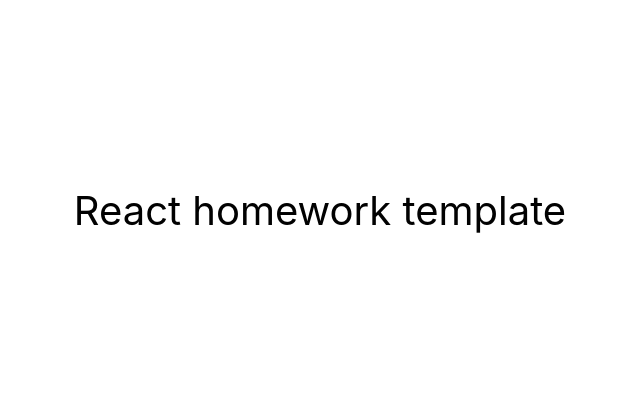
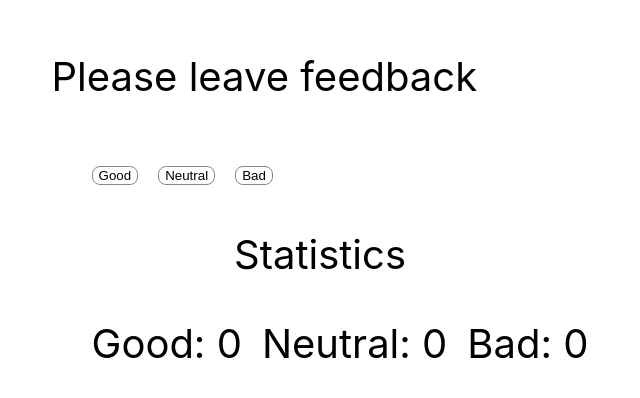
Before and after one commit to andea13/goit-react-hw-02-feedback, a React (Create React App) app: page / in a window 1280 px wide. Shown: the part 190-588 px from the top of the page, without its empty margins (320-960 px from the left). Built offline with nearby package versions, Linux system fonts and the light colour scheme.

Commit message:
adds first step of the exercise only

```diff
--- a/package.json
+++ b/package.json
@@ -4,6 +4,8 @@
   "private": true,
   "homepage": "https://andea13.github.io/goit-react-hw-02-feedback/",
   "dependencies": {
+    "@emotion/react": "^11.11.1",
+    "@emotion/styled": "^11.11.0",
     "@testing-library/jest-dom": "^5.16.3",
     "@testing-library/react": "^12.1.4",
     "@testing-library/user-event": "^13.5.0",
--- a/src/components/App.jsx
+++ b/src/components/App/App.jsx
@@ -1,3 +1,7 @@
+import React from 'react';
+import Options from '../Options/Options';
+import { AppContainer } from './App.styled';
+
 export const App = () => {
   return (
     <div
@@ -7,10 +11,10 @@ export const App = () => {
         justifyContent: 'center',
         alignItems: 'center',
         fontSize: 40,
-        color: '#010101'
+        color: '#010101',
       }}
     >
-      React homework template
+      <Options />
     </div>
   );
 };
--- /dev/null
+++ b/src/components/App/App.styled.jsx
@@ -0,0 +1,8 @@
+import styled from '@emotion/styled';
+
+export const AppContainer = styled.div`
+  list-style: none;
+  display: flex;
+  flex-direction: column;
+  gap: 20px;
+`;
--- /dev/null
+++ b/src/components/Options/Options.jsx
@@ -0,0 +1,81 @@
+import React, { Component } from 'react';
+import { ButtonList, Button, StatTitle, StatsList } from './Options.style';
+
+class Options extends Component {
+  state = {
+    good: 0,
+    neutral: 0,
+    bad: 0,
+  };
+
+  handleOnGoodClick = event => {
+    this.setState({
+      good: (this.state.good += 1),
+    });
+  };
+
+  handleOnNeutralClick = event => {
+    this.setState({
+      neutral: (this.state.neutral += 1),
+    });
+  };
+
+  handleOnBadClick = event => {
+    this.setState({
+      bad: (this.state.bad += 1),
+    });
+  };
+
+  //   countTotalFeedback() {
+  //     let total = 0;
+  //   }
+
+  //   reset = () => {
+  //     this.setState({
+  //       good: 0,
+  //       neutral: 0,
+  //       bad: 0,
+  //     });
+  //   };
+
+  render() {
+    return (
+      <div>
+        <p>Please leave feedback</p>
+        <ButtonList>
+          <li>
+            <Button type="button" onClick={this.handleOnGoodClick}>
+              Good
+            </Button>
+          </li>
+          <li>
+            <Button type="button" onClick={this.handleOnNeutralClick}>
+              Neutral
+            </Button>
+          </li>
+          <li>
+            <Button type="button" onClick={this.handleOnBadClick}>
+              Bad
+            </Button>
+          </li>
+        </ButtonList>
+        <div>
+          <StatTitle>Statistics</StatTitle>
+          <StatsList>
+            <li>
+              Good: <span>{this.state.good}</span>
+            </li>
+            <li>
+              Neutral: <span>{this.state.neutral}</span>
+            </li>
+            <li>
+              Bad: <span>{this.state.bad}</span>
+            </li>
+          </StatsList>
+        </div>
+      </div>
+    );
+  }
+}
+
+export default Options;
--- /dev/null
+++ b/src/components/Options/Options.style.jsx
@@ -0,0 +1,24 @@
+import styled from '@emotion/styled';
+
+export const ButtonList = styled.ul`
+  list-style: none;
+  display: flex;
+  gap: 20px;
+`;
+
+export const Button = styled.button`
+  border-radius: 8px;
+  background-color: #fff;
+  border: 1px solid #898689;
+`;
+
+export const StatsList = styled.ul`
+  list-style: none;
+  display: flex;
+
+  gap: 20px;
+`;
+
+export const StatTitle = styled.p`
+  text-align: center;
+`;
--- a/src/index.js
+++ b/src/index.js
@@ -1,6 +1,6 @@
 import React from 'react';
 import ReactDOM from 'react-dom/client';
-import { App } from 'components/App';
+import { App } from 'components/App/App';
 import './index.css';
 
 ReactDOM.createRoot(document.getElementById('root')).render(
```
Also changed, not shown: 1 other file (tests, documents, lock files or other folders).
